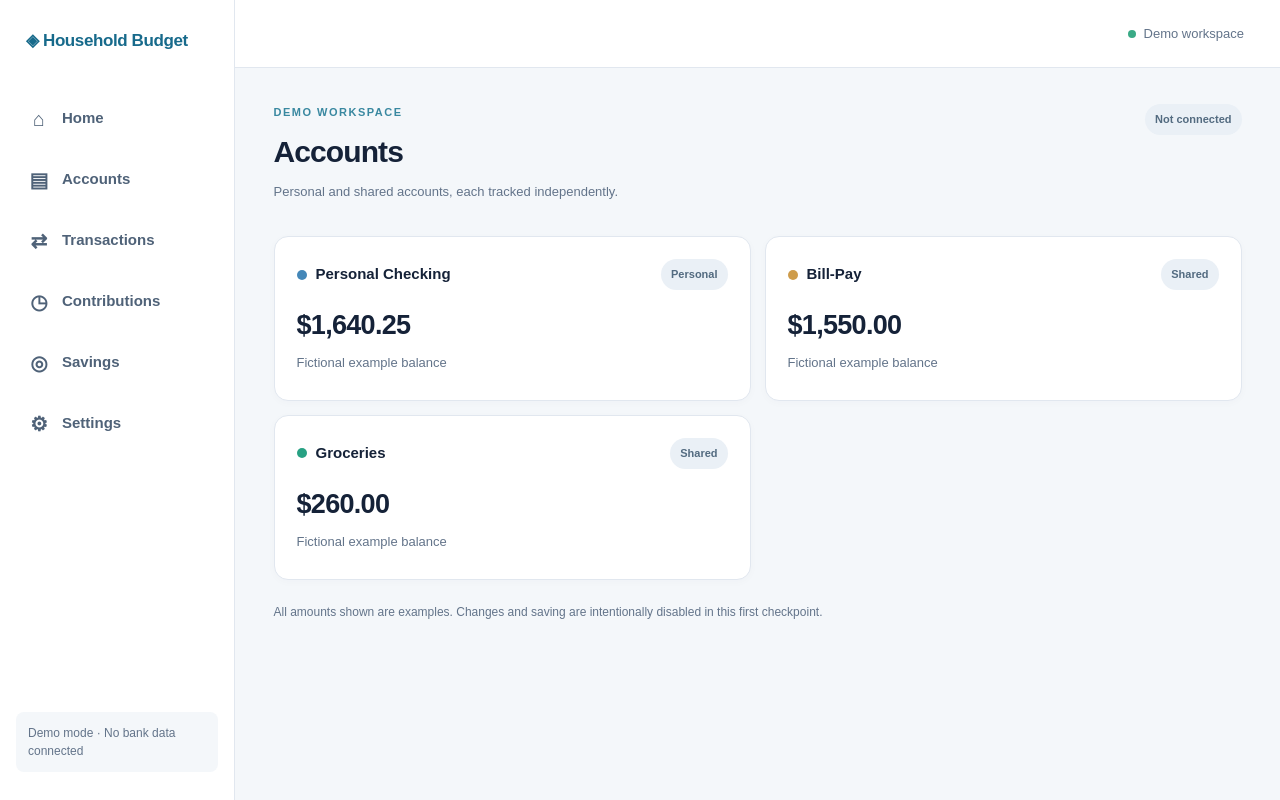
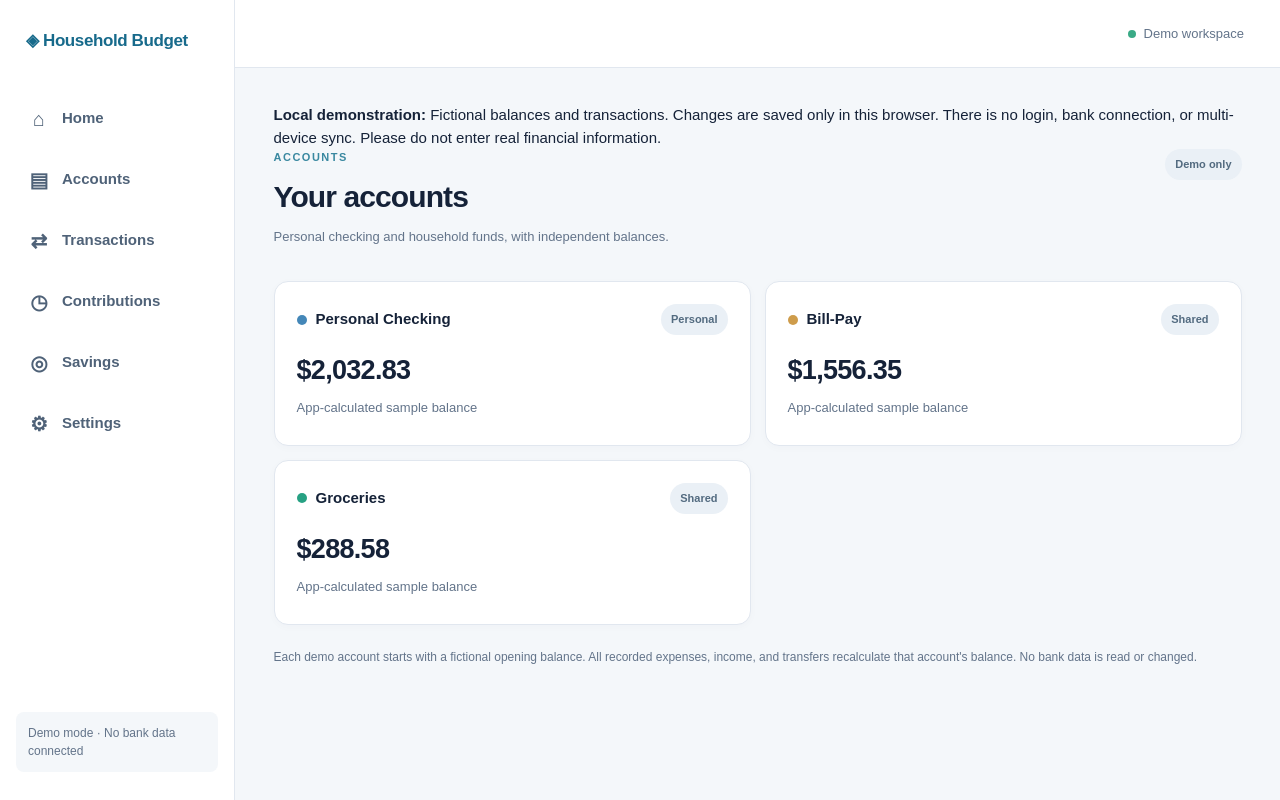
Before and after one commit to ToasterLurker/Household-budget-app, a Next.js app: page /accounts in a window 1280 px wide. Built offline with nearby package versions, Linux system fonts and the light colour scheme.

Commit message:
feat: connect app/[section]/page.tsx to interactive demo ledger

```diff
--- a/app/[section]/page.tsx
+++ b/app/[section]/page.tsx
@@ -1,54 +1,14 @@
 import { notFound } from "next/navigation";
-import { accounts, formatMoney, transactions } from "@/lib/demo";
+import DemoWorkspace from "@/components/demo-workspace";
 
-const sections = {
-  accounts: { title: "Accounts", description: "Personal and shared accounts, each tracked independently." },
-  transactions: { title: "Transactions", description: "Search, edit, and reconcile activity in a future checkpoint." },
-  contributions: { title: "Contributions", description: "Weekly bill-pay and grocery funding, split equally." },
-  savings: { title: "Savings", description: "Optional personal savings, virtual allocations, and goals." },
-  settings: { title: "Settings", description: "Account access, notifications, and household preferences." },
-} as const;
+const sections = ["accounts", "transactions", "contributions", "savings", "settings"] as const;
+type Section = typeof sections[number];
 
-type Section = keyof typeof sections;
 export function generateStaticParams() {
-  return Object.keys(sections).map(section => ({ section }));
+  return sections.map(section => ({ section }));
 }
-
 export default async function SectionPage({ params }: { params: Promise<{ section: string }> }) {
   const { section } = await params;
-  if (!(section in sections)) notFound();
-  const info = sections[section as Section];
-  return (
-    <>
-      <div className="page-heading">
-        <div><p className="eyebrow">DEMO WORKSPACE</p><h1>{info.title}</h1><p className="muted">{info.description}</p></div>
-        <span className="demo-pill">Not connected</span>
-      </div>
-      {section === "accounts" ? (
-        <div className="card-grid">
-          {accounts.map(a => <article key={a.id} className="panel">
-            <div className="panel-top"><span className={`account-dot ${a.color}`}/><h3>{a.name}</h3><span className="tag">{a.owner}</span></div>
-            <p className="panel-money">{formatMoney(a.balanceCents)}</p><p className="muted">Fictional example balance</p>
-          </article>)}
-        </div>
-      ) : section === "transactions" ? (
-        <div className="panel">
-          {transactions.map(tx => <div key={tx.id} className="transaction-row">
-            <div><strong>{tx.title}</strong><p className="muted">{tx.account} · {tx.date} · {tx.kind}</p></div>
-            <strong className={tx.amountCents>0?"positive":""}>{formatMoney(tx.amountCents)}</strong>
-          </div>)}
-        </div>
-      ) : section === "contributions" ? (
-        <div className="card-grid">
-          <article className="panel"><h3>Bill-Pay</h3><p className="panel-money">$300.00</p><p className="muted">Example contribution per person, each Friday</p></article>
-          <article className="panel"><h3>Groceries</h3><p className="panel-money">$75.00</p><p className="muted">Example contribution per person, each Friday</p></article>
-        </div>
-      ) : section === "savings" ? (
-        <div className="panel empty-panel"><span aria-hidden="true">◎</span><h3>Savings, your way</h3><p className="muted">This will support optional virtual savings, real accounts, and custom goals. No default personal savings requirements.</p></div>
-      ) : (
-        <div className="panel empty-panel"><span aria-hidden="true">⚙</span><h3>Preferences coming later</h3><p className="muted">Personal accounts will default to private; both members will control shared household settings.</p></div>
-      )}
-      <p className="footnote">All amounts shown are examples. Changes and saving are intentionally disabled in this first checkpoint.</p>
-    </>
-  );
+  if (!sections.includes(section as Section)) notFound();
+  return <DemoWorkspace section={section as Section} />;
 }
```
